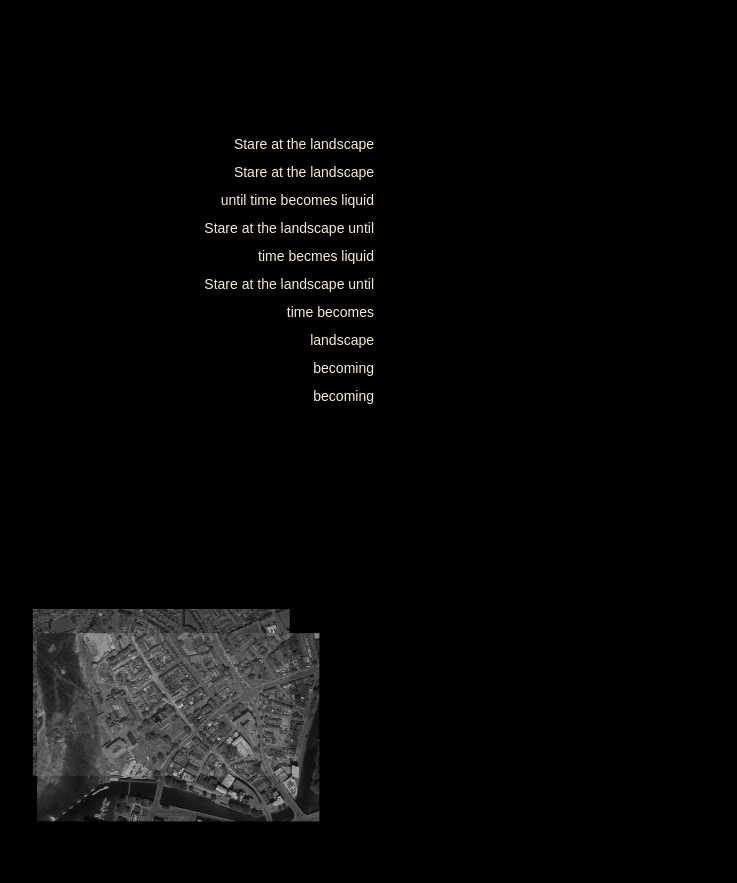
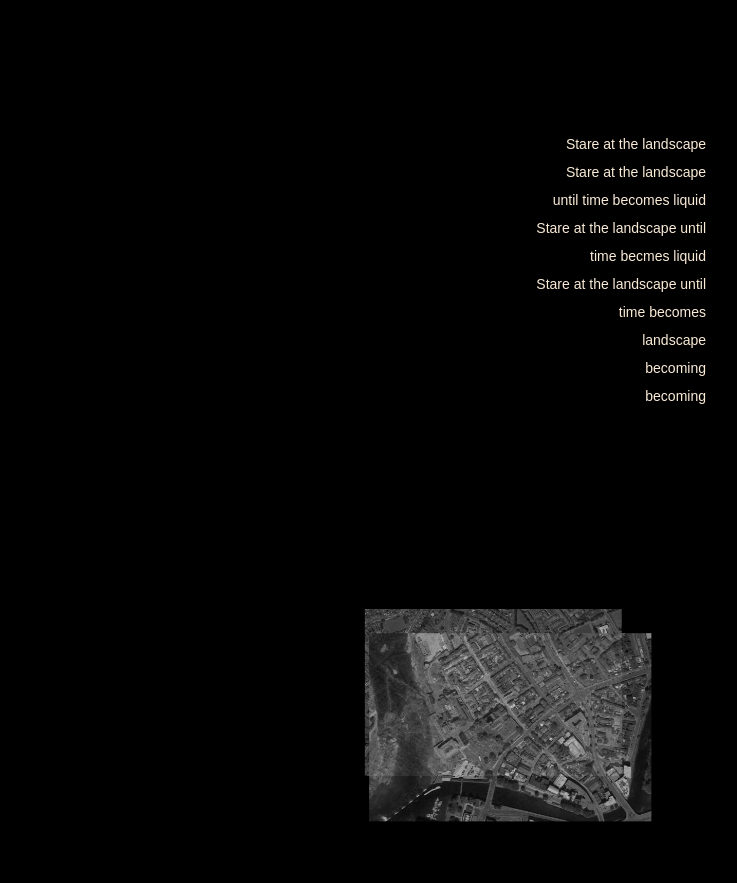
Before and after one commit to mickykiiatein/concept-null-2021, a plain HTML site: page index.html in a window 1280 px wide. Shown: the top 883 px of the page, without its empty margins (134-871 px from the left). Drawn offline with Linux system fonts and the light colour scheme.

Commit message:
Update style.css
added css for container

```diff
--- a/style.css
+++ b/style.css
@@ -7,9 +7,12 @@ body{
     line-height:2em;
    margin-top:130px;
     text-align:center;
-    max-width:600px;
+}
 
-
+.container {
+    max-width: 600px; /* Set maximum width */
+    margin: 0 auto; /* Center the container */
+    padding: 0 20px; /* Add padding to prevent text from touching edges */
 }
 
 .textright {
@@ -24,13 +27,10 @@ body{
 
 .textcenter {
     text-align: center;
-    max-width:600px;
 }
 
 p {
     margin:100px;
-    max-width:600px;
-
 
 }
 
```
